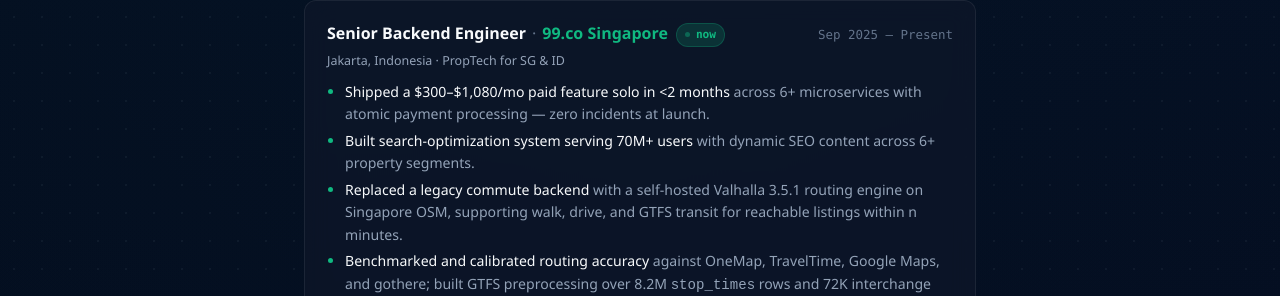
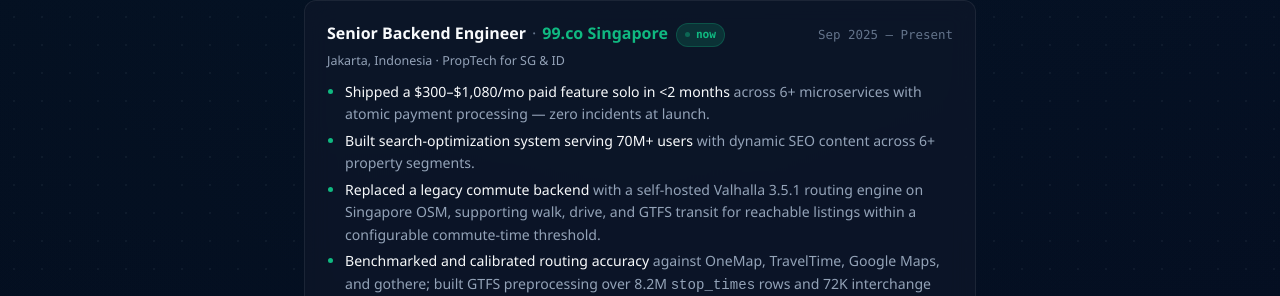
Before and after one commit to chud-lori/profile, a plain HTML site: page index.html in a window 1280 px wide. Shown: the part 1229-1525 px from the top of the page. Drawn offline with Linux system fonts and the light colour scheme.

Commit message:
fix wording

```diff
--- a/index.html
+++ b/index.html
@@ -888,7 +888,7 @@
                     <ul>
                         <li><strong>Shipped a $300–$1,080/mo paid feature solo in &lt;2 months</strong> across 6+ microservices with atomic payment processing — zero incidents at launch.</li>
                         <li><strong>Built search-optimization system serving 70M+ users</strong> with dynamic SEO content across 6+ property segments.</li>
-                        <li><strong>Replaced a legacy commute backend</strong> with a self-hosted Valhalla 3.5.1 routing engine on Singapore OSM, supporting walk, drive, and GTFS transit for reachable listings within n minutes.</li>
+                        <li><strong>Replaced a legacy commute backend</strong> with a self-hosted Valhalla 3.5.1 routing engine on Singapore OSM, supporting walk, drive, and GTFS transit for reachable listings within a configurable commute-time threshold.</li>
                         <li><strong>Benchmarked and calibrated routing accuracy</strong> against OneMap, TravelTime, Google Maps, and gothere; built GTFS preprocessing over 8.2M <code>stop_times</code> rows and 72K interchange entries to restore correct MRT-vs-bus routing.</li>
                         <li><strong>Security fix: identified &amp; closed a credit vulnerability preventing ~$200k/month revenue leak.</strong></li>
                     </ul>
```
